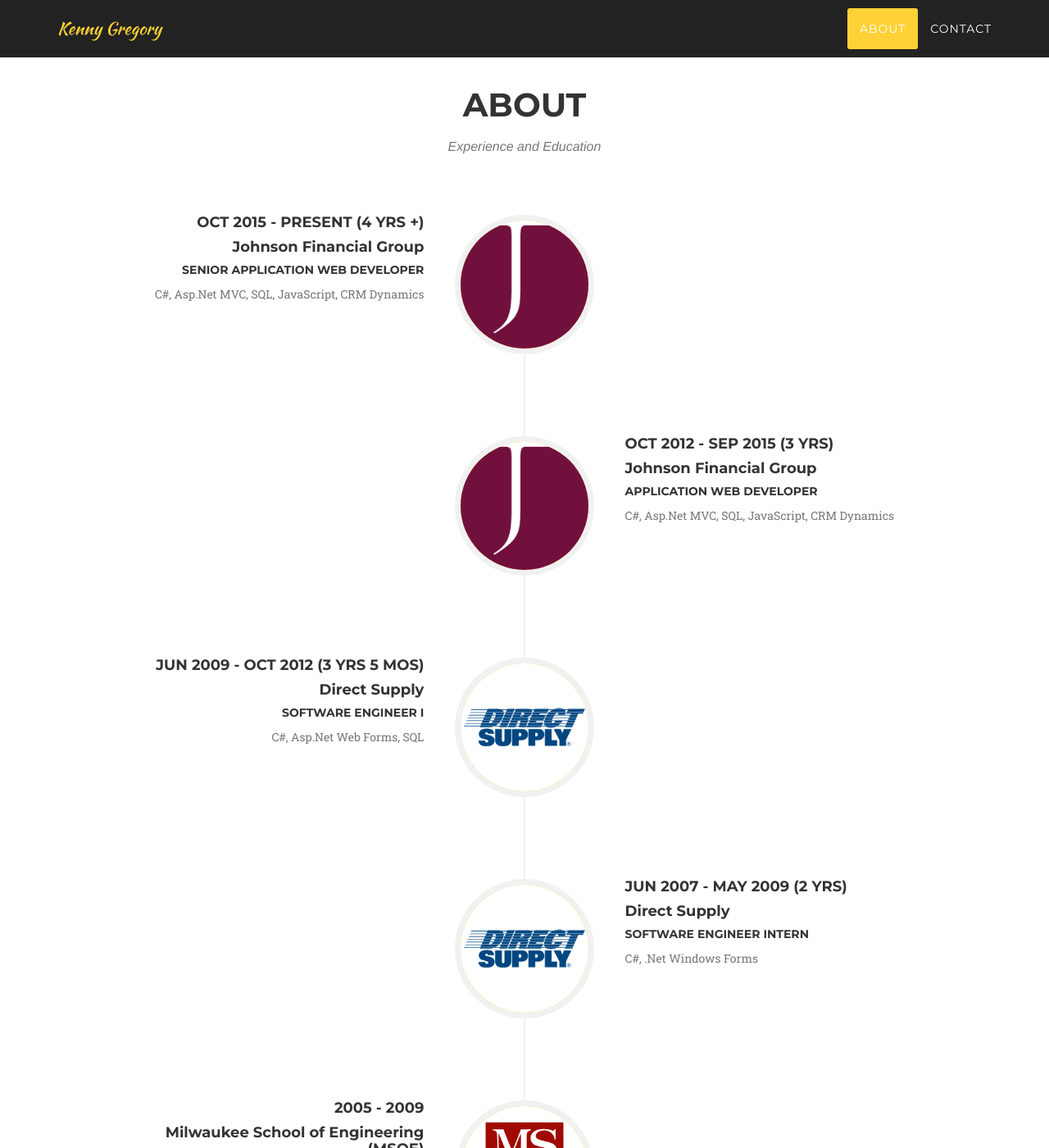
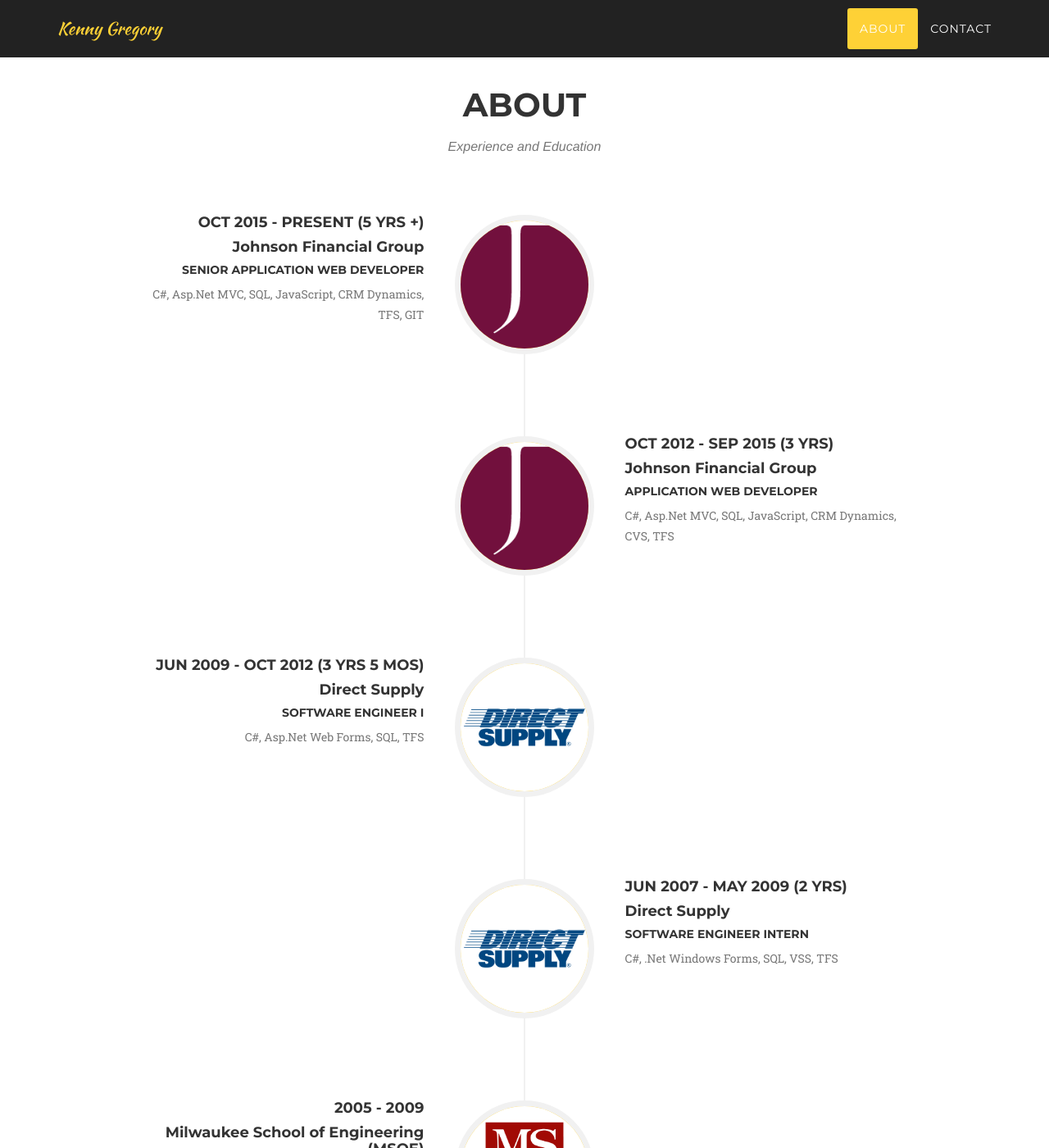
Before and after one commit to KennyHGregory/kennygregory_com, a Jekyll site: the page built from index.md, in a window 1280 px wide and 1400 px high, scrolled down 802 px. Shown: the whole window at 82% size. Built offline with Jekyll 4.4.1, drawn with Linux system fonts in a browser that asks for light colours; nearby versions of some CDN libraries; some web fonts are replaced.

Commit message:
Update about.yml
Update technologies used.

```diff
--- a/_data/about.yml
+++ b/_data/about.yml
@@ -2,8 +2,8 @@
   image: "JohnsonFinancialGroup.png"
   img-alt: ""
   jobtitle: "Senior Application Web Developer"
-  year: "Oct 2015 - Present (4 yrs +)"
-  text: "C#, Asp.Net MVC, SQL, JavaScript, CRM Dynamics"
+  year: "Oct 2015 - Present (5 yrs +)"
+  text: "C#, Asp.Net MVC, SQL, JavaScript, CRM Dynamics, TFS, GIT"
   side: left
 
 - companyname: "Johnson Financial Group"
@@ -11,7 +11,7 @@
   img-alt: ""
   jobtitle: "Application Web Developer"
   year: "Oct 2012 - Sep 2015 (3 yrs)"
-  text: "C#, Asp.Net MVC, SQL, JavaScript, CRM Dynamics"
+  text: "C#, Asp.Net MVC, SQL, JavaScript, CRM Dynamics, CVS, TFS"
   side: right
 
 - companyname: "Direct Supply"
@@ -19,7 +19,7 @@
   img-alt: ""
   jobtitle: "Software Engineer I"
   year: "Jun 2009 - Oct 2012 (3 yrs 5 mos)"
-  text: "C#, Asp.Net Web Forms, SQL"
+  text: "C#, Asp.Net Web Forms, SQL, TFS"
   side: left
 
 - companyname: "Direct Supply"
@@ -27,7 +27,7 @@
   img-alt: ""
   jobtitle: "Software Engineer Intern"
   year: "Jun 2007 - May 2009 (2 yrs)"
-  text: "C#, .Net Windows Forms"
+  text: "C#, .Net Windows Forms, SQL, VSS, TFS"
   side: right
 
 - companyname: "Milwaukee School of Engineering (MSOE)"
```
